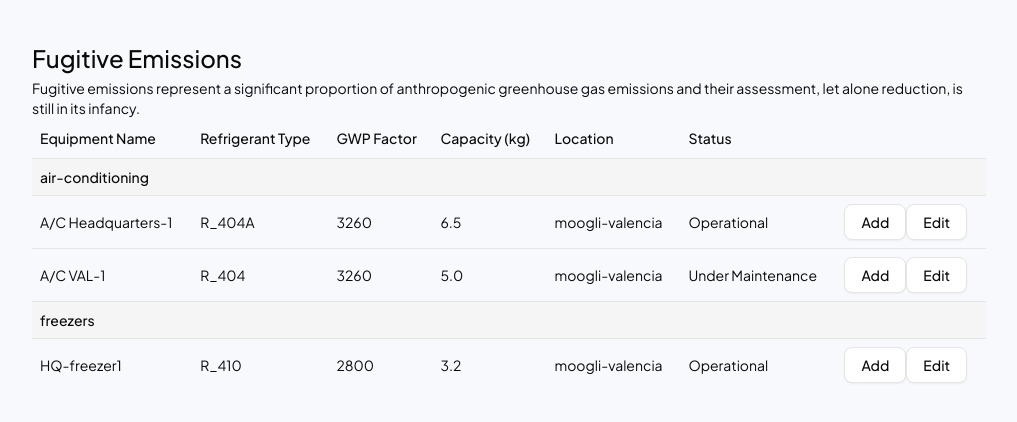
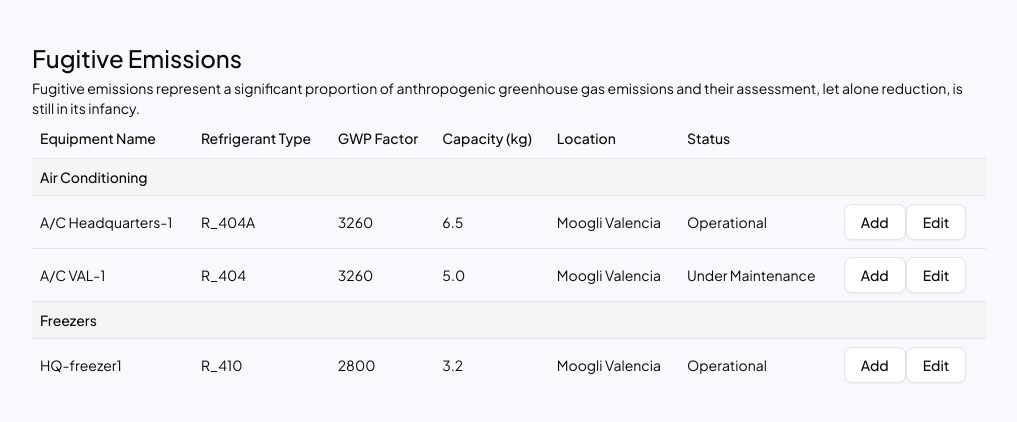
Before and after one commit to rarribas/moogli_fugitive_emissions, a React (Vite) app: page / in a window 1280 px wide. Shown: the top 422 px of the page, without its empty margins (256-1273 px from the left). Built offline with nearby package versions, Linux system fonts and the light colour scheme.

Commit message:
display labels instead of values

```diff
--- a/src/components/TableConfiguration.jsx
+++ b/src/components/TableConfiguration.jsx
@@ -6,6 +6,7 @@ import DatePicker from "@/components/ui/DatePicker";
 import { Input } from "@/components/ui/Input";
 import { emissionsData } from "../data/emissionsData";
 import { groupData } from "@/helpers/groupData";
+import { getLocationLabel } from "@/data/selectsData";
 
 export const headerColumns = [
   {
@@ -27,6 +28,10 @@ export const headerColumns = [
   {
     accessorKey: "location",
     header: "Location",
+    cell: ({ getValue }) => {
+      const value = getValue()
+      return getLocationLabel(value)
+    },
   },
   {
     accessorKey: "status",
@@ -37,7 +42,8 @@ export const headerColumns = [
     header: "", // no column title
     cell: ({ row }) => {
       const original = row.original
-      if (original._group) return null // skip group header rows
+      console.log(original);
+      if (original._group) return null
 
       return (
         <div>
@@ -79,7 +85,6 @@ export const periodicReviewsHeader = [{
   id: "actions",
   header: "",
   cell: ({row}) => {
-    console.log(row.original, "RE RENDERS??")
     return (
       row.original.isPlaceholder ?
         <AddReviewButton rowToAdd={row.original}/>
--- a/src/data/emissionsData.js
+++ b/src/data/emissionsData.js
@@ -1,7 +1,8 @@
 import { v4 as uuidv4 } from 'uuid';
+import { getTypeLabel } from "@/data/selectsData";
 
 export const emissionsData = [
-  { _group: "air-conditioning" },
+  { _group: getTypeLabel("air-conditioning") },
   {
     id: uuidv4(),
     equipmentName: "A/C Headquarters-1",
@@ -38,7 +39,7 @@ export const emissionsData = [
     use: "Small Space",
     periodic_reviews: [],
   },
-  { _group: "freezers" },
+  { _group: getTypeLabel("freezers")},
   {
     id: uuidv4(),
     equipmentName: "HQ-freezer1",
--- a/src/data/selectsData.js
+++ b/src/data/selectsData.js
@@ -1,5 +1,5 @@
 export const typeOfEquipmentOptions = [
-  { label: "Air-Conditioning", value: "air-conditioning" },
+  { label: "Air Conditioning", value: "air-conditioning" },
   { label: "Beverage dispenser", value: "beverage-dispenser" },
   { label: "Blast-chillers", value: "blast-chillers" },
   { label: "Chillers", value: "chillers" },
@@ -20,3 +20,14 @@ export const locationsOptions = [
   { label: "Moogli Amsterdam", value: "moogli-amsterdam" },
   { label: "Moogli Chile", value: "moogli-chile" },
 ];
+
+export const getTypeLabel = (value) => {
+  console.log(value);
+  const foundItem = typeOfEquipmentOptions.find((item) => item.value === value )
+  return foundItem.label;
+}
+
+export const getLocationLabel = (value) => {
+  const foundItem = locationsOptions.find((item) => item.value === value )
+  return foundItem.label;
+}
--- a/src/helpers/groupData.js
+++ b/src/helpers/groupData.js
@@ -1,3 +1,5 @@
+import { getTypeLabel } from "@/data/selectsData";
+
 export function groupData(dataToGroup) {
   // First remove _group keys if any to then regroup again
   const withoutGroups = dataToGroup.filter((data) => {
@@ -15,7 +17,7 @@ export function groupData(dataToGroup) {
   // Now build a new array with _group items before each group
   const result = [];
   for (const type in grouped) {
-    result.push({ _group: type });
+    result.push({ _group: getTypeLabel(type) });
     result.push(...grouped[type]);
   }
 
```
